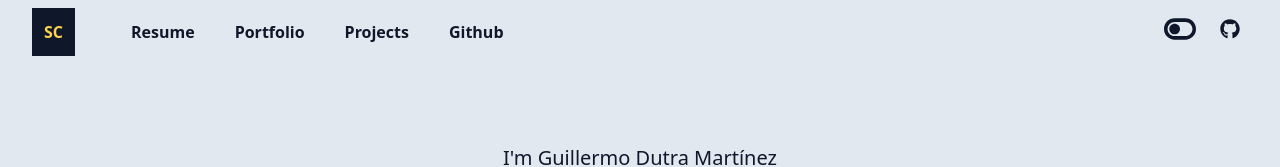
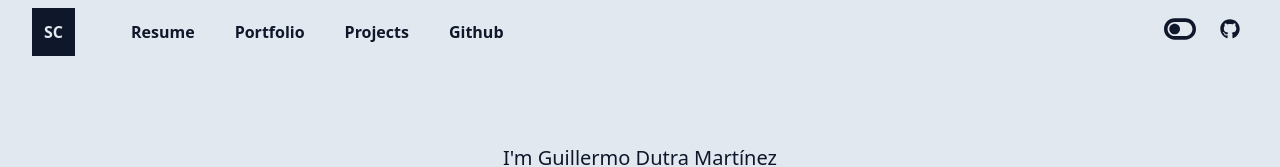
Before and after one commit to guiman87/silentcode-nuxt-3, a Nuxt app: page / in a window 1280 px wide. Shown: the top 167 px of the page. Built offline with nearby package versions, Linux system fonts and the light colour scheme.

Commit message:
skills section

```diff
--- a/components/navBar.vue
+++ b/components/navBar.vue
@@ -51,7 +51,7 @@
           </div>
           <div class="flex-shrink-0 flex items-center mr-5">
             <nuxt-link
-              class="dark:text-black bg-slate-900 text-amber-300 font-bold dark:bg-white py-3 px-3"
+              class="dark:text-black bg-slate-900 text-slate-200 font-bold dark:bg-white py-3 px-3"
               to="/"
               >{{ menuText }}
             </nuxt-link>
```
